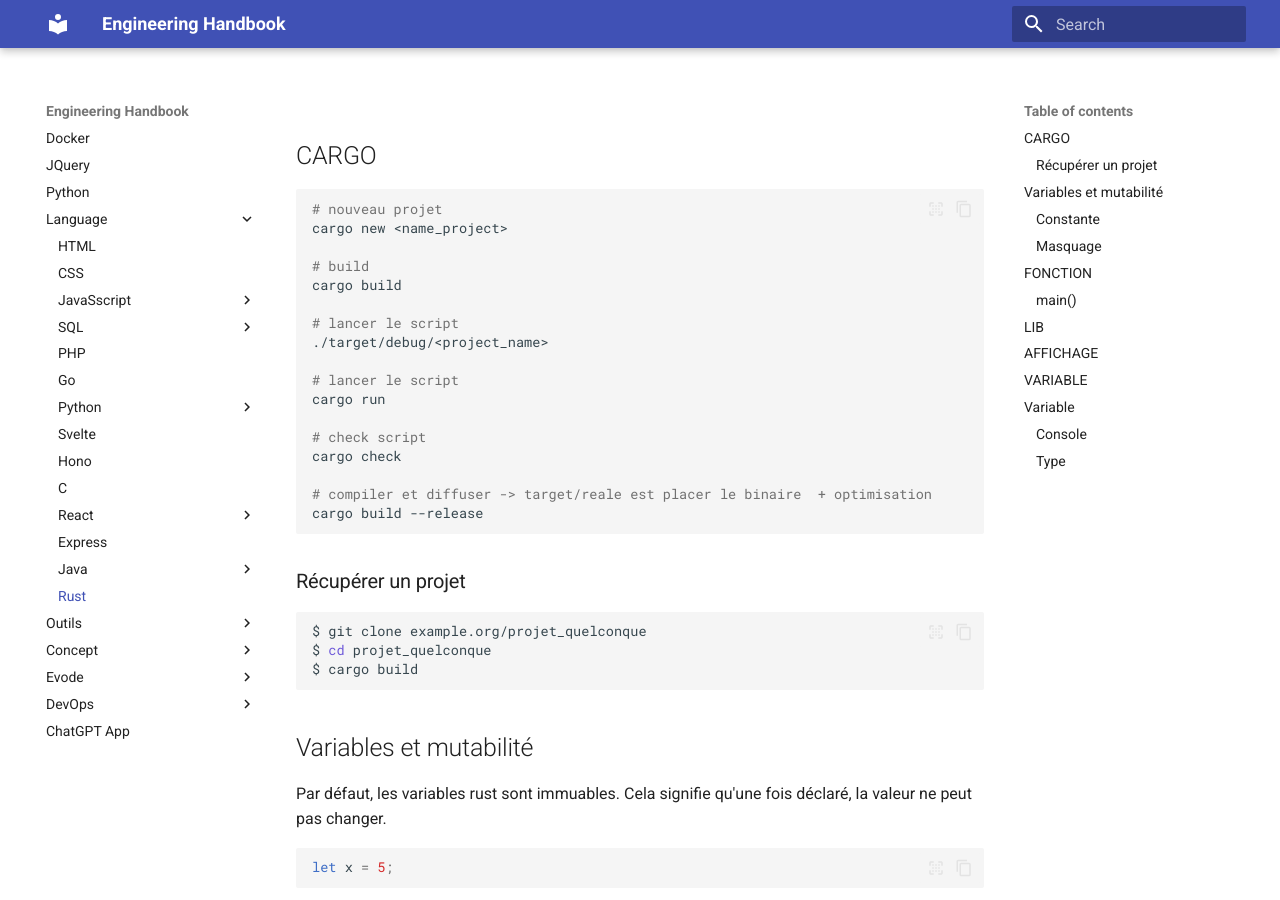
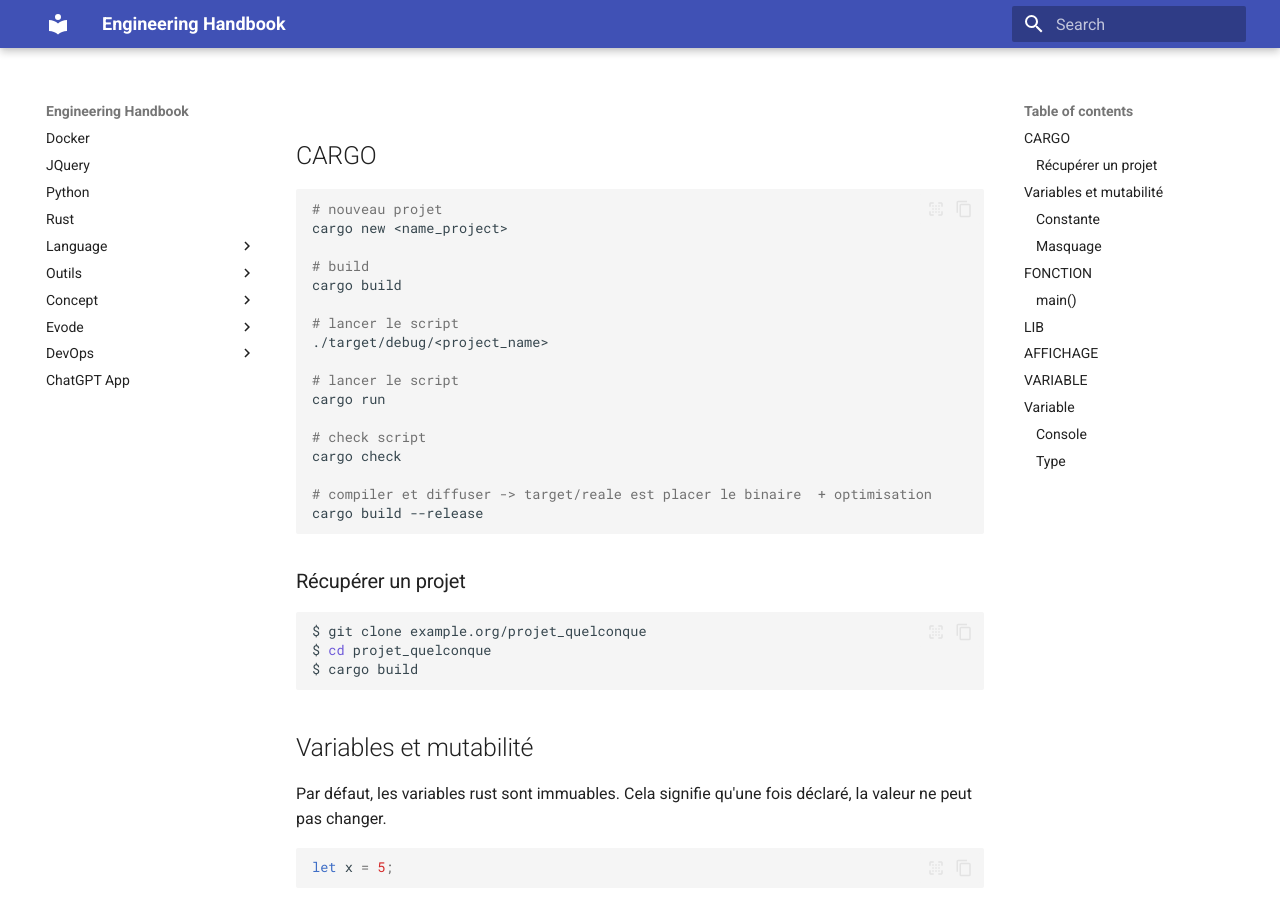
Before and after one commit to GuillemotClement/engineering-handbook, an MkDocs documentation site: the page built from docs/rust/index.md, in a window 1280 px wide and 900 px high. Built offline with MkDocs 1.6.1 and Material for MkDocs 9.7.7, drawn with Linux system fonts in a browser that asks for light colours; part of the change alters nothing that is shown.

```diff
--- a/mkdocs.yml
+++ b/mkdocs.yml
@@ -29,6 +29,7 @@ nav:
   - Docker: docker/index.md
   - JQuery: jquery/index.md
   - Python: Python/index.md
+  - Rust: Rust/index.md
   - Language:
       - HTML: language/HTML/index.md
       - CSS: language/css/index.md
@@ -83,7 +84,6 @@ nav:
           - Programme Java: language/java/01-programme-java.md
           - Variables: language/java/02-variables.md
           - Types: language/java/03-types.md
-      - Rust: language/rust/index.md
   - Outils:
       - Linux: tools/linux/index.md
       - Git: tools/git/index.md
```
Also changed, not shown: docs/rust/index.md (renamed from docs/language/rust/index.md).
